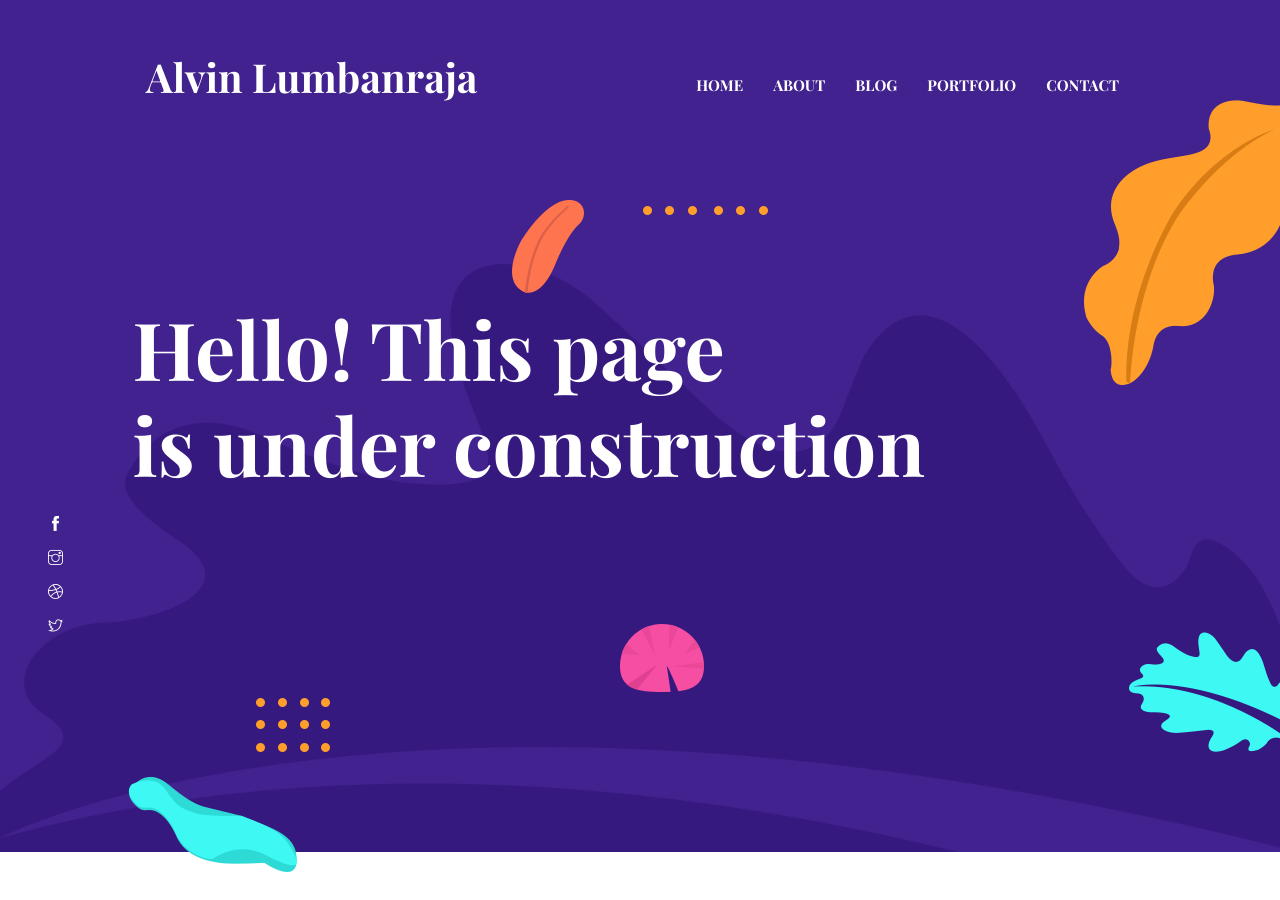
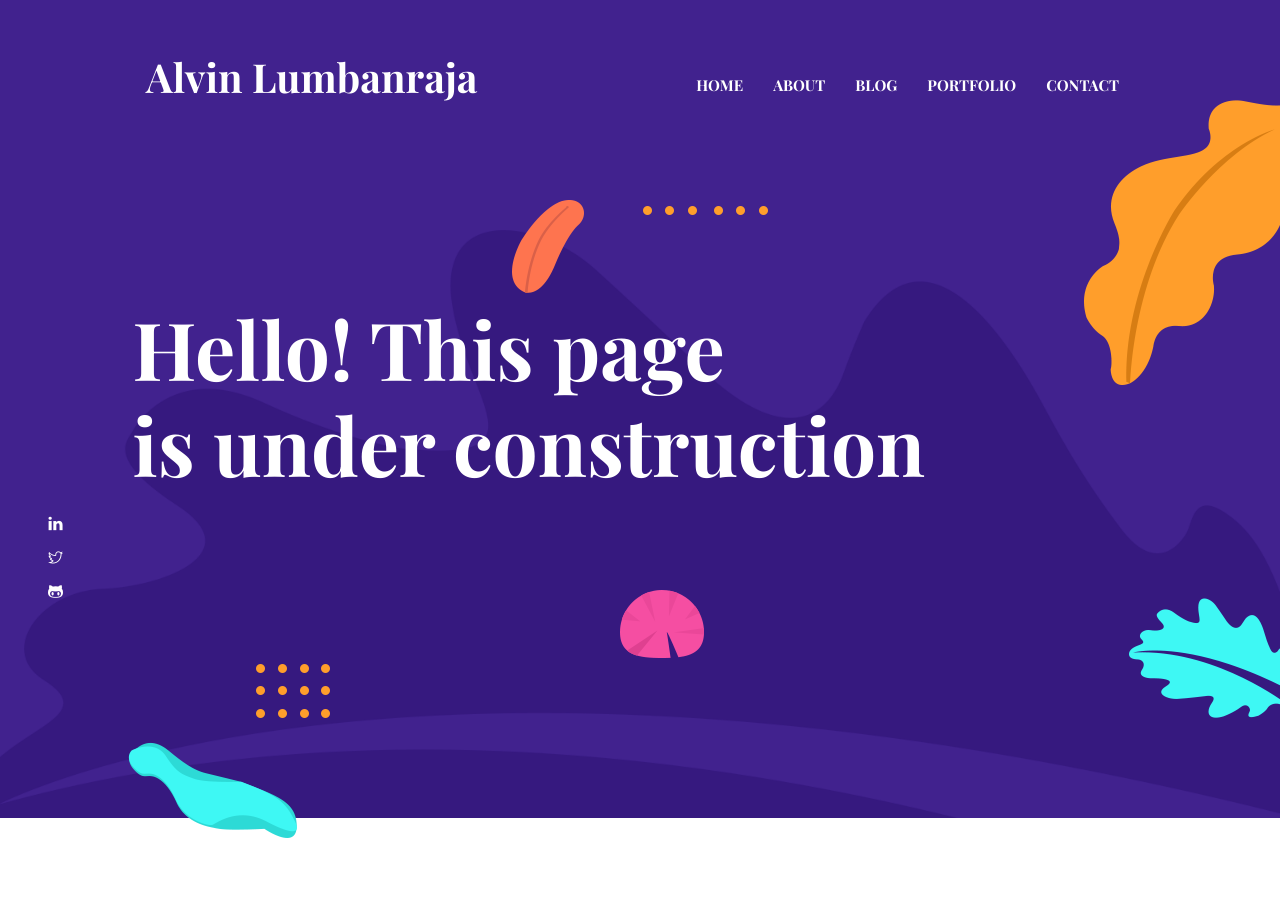
Before and after one commit to alumbanraja/alumbanraja.github.io, a Jekyll site: the page built from index.html, in a window 1280 px wide and 900 px high. Built offline with Jekyll 4.4.1, drawn with Linux system fonts in a browser that asks for light colours.

Commit message:
Update settings.yml

```diff
--- a/_data/settings.yml
+++ b/_data/settings.yml
@@ -41,11 +41,9 @@
   hero-title: Hello! This page <br> is under construction
 
 social:
-- {icon: "ti-facebook", link: "#"}
-- {icon: "ti-instagram", link: "#"}
-- {icon: "ti-dribbble", link: "#"}
-- {icon: "ti-twitter", link: "#"}
-
+- {icon: "ti-linkedin", link: "https://www.linkedin.com/in/alvin-ulido-lumbanraja-785b567a/"}
+- {icon: "ti-twitter", link: "https://twitter.com/alvinulido"}
+- {icon: "ti-github", link: "https://github.com/alvinulido"}
 
 #-------------------------------
 # About (Section and Page)
```
